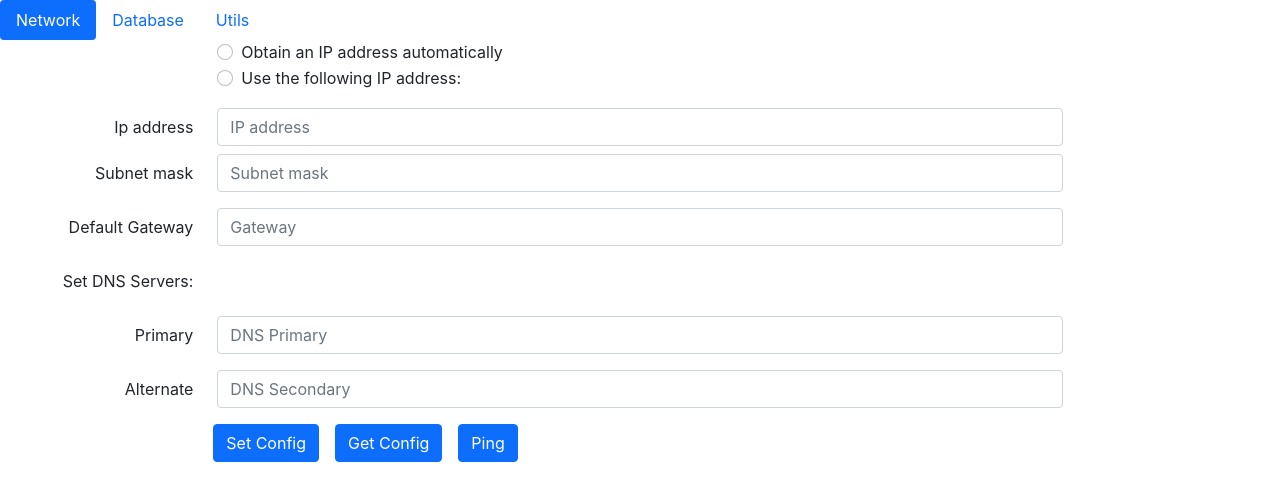
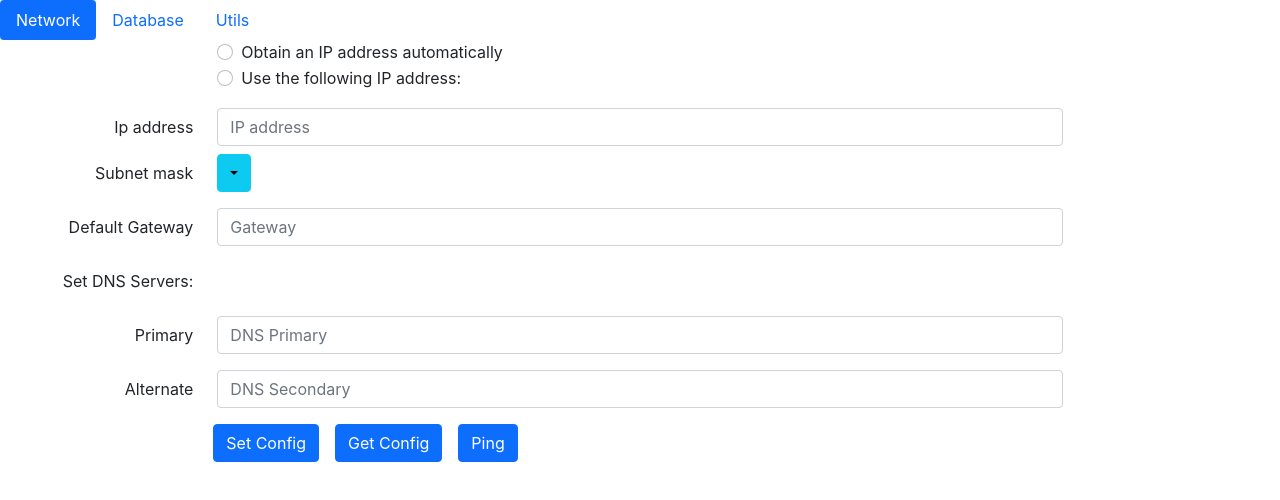
Before and after one commit to hiramzunig4/tryouts, a React (Create React App) app in the folder lv-react-ui/: page / in a window 1280 px wide. Shown: the top 500 px of the page. Built offline with nearby package versions, Linux system fonts and the light colour scheme.

Commit message:
ahora usamos dropdownbutton para seleccionar la netmask en lugar de input text

```diff
--- a/lv-react-ui/src/Network.js
+++ b/lv-react-ui/src/Network.js
@@ -10,6 +10,8 @@ import Col from 'react-bootstrap/Col'
 import Stack from 'react-bootstrap/Stack'
 import Button from 'react-bootstrap/Button'
 import Alert from 'react-bootstrap/Alert'
+import DropdownButton from 'react-bootstrap/DropdownButton'
+import Dropdown from 'react-bootstrap/Dropdown'
 
 function Network(){
   //State of input controls
@@ -35,6 +37,12 @@ function Network(){
 
   //Alerts
   const [isValid, setIsValid] = useState(false);
+
+  function handleGetDropDownSelect(event)
+  {
+    console.log(event);
+    setNetmask(event)
+  }
 
   function handleChange(event)
   {
@@ -158,7 +166,18 @@ function Network(){
         setStateRadioStatic(true)
         formState(false)
         setAddress(dataToUi(res.message.config.ipv4.address))
-        setNetmask(res.message.config.ipv4.prefix_length)
+        var addressIp = "";
+        switch(res.message.config.ipv4.prefix_length) {
+          case 8:
+            addressIp = "255.0.0.0"
+            break;
+          case 16:
+            addressIp = "255.255.0.0"
+            break;
+          default:
+            addressIp = "255.255.255.0"
+        }
+        setNetmask(addressIp)
         setGateway(dataToUi(res.message.config.ipv4.gateway))
         setServerPrimary(dataToUi(res.message.config.ipv4.name_servers[0]))
         if(res.message.config.ipv4.name_servers[1])
@@ -237,16 +256,19 @@ function Network(){
             <Form.Label align="right" column sm={2}>
             Subnet mask
             </Form.Label>
-            <Col sm={8}>
-            <Form.Control
-              type="subnetmask"
-              onChange={e => setNetmask(e.target.value)}
-              disabled={SubnetmaskDisabled}
-              value={netmask}
-              placeholder="Subnet mask" />
+            <Col sm={1} align="left">
+            <DropdownButton
+              title={netmask}
+              id="dropdown-menu-align-right"
+              variant="info"
+              onSelect={handleGetDropDownSelect}
+              disabled={SubnetmaskDisabled}>
+                <Dropdown.Item eventKey="255.255.255.0">255.255.255.0</Dropdown.Item>
+                <Dropdown.Item eventKey="255.255.0.0">255.255.0.0</Dropdown.Item>
+                <Dropdown.Item eventKey="255.0.0.0">255.0.0.0</Dropdown.Item>
+            </DropdownButton>
             </Col>
         </Form.Group>
-
         <Form.Group as={Row} className="mb-3">
             <Form.Label align="right" column sm={2}>
             Default Gateway
@@ -299,7 +321,7 @@ function Network(){
         <Col sm={{ span: 10, offset: 2 }}>
           <Stack direction="horizontal" gap={3}>
             <Button onClick={handleSubmit}>Set Config</Button>
-            <Button onClick={clickHandlerEth0}> Get Config </Button>
+            <Button onClick={clickHandlerEth0}>Get Config</Button>
             <Button onClick={clickHandler}>Ping</Button>
           </Stack>
           </Col>
```
